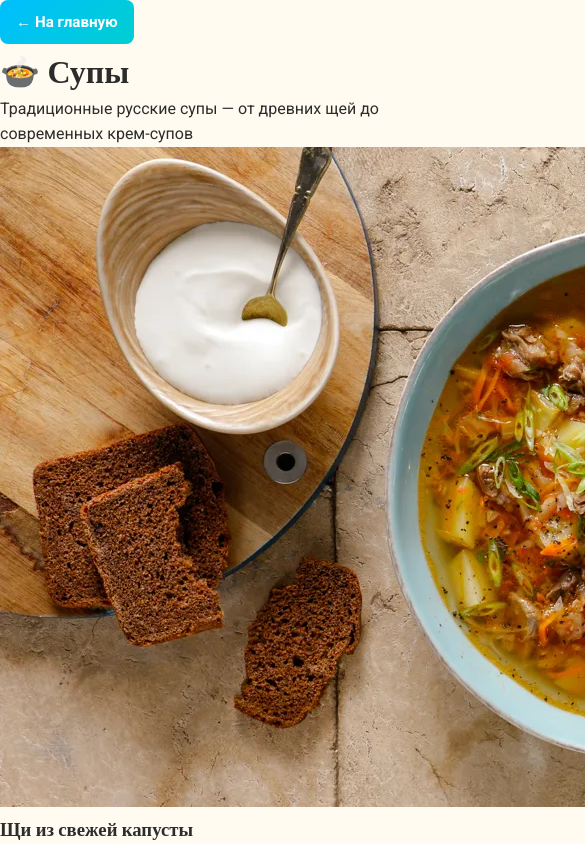
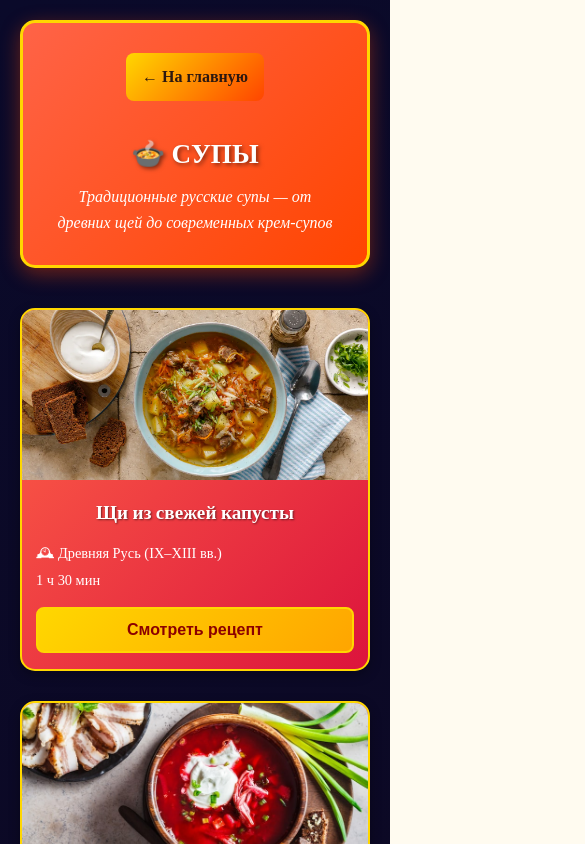
Before and after one commit to svideoproekt-ship-it/russka-kuhnya-9551, a React (Vite) app: page /soups in a window 390 px wide. Shown: the top 844 px of the page, 585 px wide, since content can reach past the window. Built offline with nearby package versions, Linux system fonts and the light colour scheme; a web font is replaced by a local one.

Commit message:
git add src/pages/Soups.css git commit -m "fix: create proper Soups.css with red-gold theme" git push origin

```diff
--- a/src/pages/Soups.css
+++ b/src/pages/Soups.css
@@ -1,17 +1,17 @@
-/* BakingCategory.css - Выпечка */
-.baking-category {
+/* Soups.css - Супы */
+.soups-category {
   min-height: 100vh;
-  background: linear-gradient(160deg, #0a0a2a 0%, #1a0a00 100%);
+  background: linear-gradient(160deg, #0a0a2a 0%, #1a0000 100%);
   padding: 20px;
   font-family: 'Times New Roman', serif;
 }
 
-.baking-category .back-button,
-.baking-category .back-home {
+.soups-category .back-button,
+.soups-category .back-home {
   display: inline-block;
   margin-bottom: 20px;
   padding: 10px 20px;
-  background: linear-gradient(135deg, #FFD700, #FF8C00);
+  background: linear-gradient(135deg, #FFD700, #FF4500);
   color: #2c1810;
   border: none;
   border-radius: 8px;
@@ -22,37 +22,37 @@
   transition: all 0.3s ease;
 }
 
-.baking-category .back-button:hover,
-.baking-category .back-home:hover {
+.soups-category .back-button:hover,
+.soups-category .back-home:hover {
   transform: translateY(-2px);
-  box-shadow: 0 4px 15px rgba(255, 215, 0, 0.6);
+  box-shadow: 0 4px 15px rgba(255, 69, 0, 0.6);
 }
 
-.baking-category .category-header {
+.soups-category .category-header {
   text-align: center;
   margin-bottom: 40px;
   padding: 30px;
-  background: linear-gradient(135deg, #FFD700, #FFA500);
-  border: 3px solid #FF8C00;
+  background: linear-gradient(135deg, #FF6347, #FF4500);
+  border: 3px solid #FFD700;
   border-radius: 15px;
-  box-shadow: 0 6px 20px rgba(255, 165, 0, 0.4);
+  box-shadow: 0 6px 20px rgba(255, 69, 0, 0.4);
 }
 
-.baking-category .category-header h1 {
-  color: #2c1810;
+.soups-category .category-header h1 {
+  color: #fff;
   font-size: 3rem;
   margin: 10px 0;
   text-transform: uppercase;
-  text-shadow: 1px 1px 2px rgba(255,255,255,0.5);
+  text-shadow: 2px 2px 4px rgba(0,0,0,0.5);
 }
 
-.baking-category .category-description {
-  color: #4a2c17;
+.soups-category .category-description {
+  color: #fff;
   font-size: 1.2rem;
   font-style: italic;
 }
 
-.baking-category .recipes-grid {
+.soups-category .recipes-grid {
   display: grid;
   grid-template-columns: repeat(auto-fill, minmax(320px, 1fr));
   gap: 30px;
@@ -60,8 +60,8 @@
   margin: 0 auto;
 }
 
-.baking-category .recipe-card {
-  background: linear-gradient(135deg, #FFB347, #FF8C00);
+.soups-category .recipe-card {
+  background: linear-gradient(135deg, #FF6347, #DC143C);
   border: 2px solid #FFD700;
   border-radius: 15px;
   overflow: hidden;
@@ -70,156 +70,158 @@
   box-shadow: 0 4px 12px rgba(0,0,0,0.3);
 }
 
-.baking-category .recipe-card:hover {
+.soups-category .recipe-card:hover {
   transform: translateY(-8px) scale(1.02);
-  box-shadow: 0 8px 25px rgba(255, 179, 71, 0.7);
-  border-color: #8B4513;
+  box-shadow: 0 8px 25px rgba(255, 99, 71, 0.7);
+  border-color: #FFD700;
 }
 
-.baking-category .recipe-card-image {
+.soups-category .recipe-card-image {
   width: 100%;
   height: 220px;
   overflow: hidden;
-  background: #8B4513;
+  background: #8B0000;
 }
 
-.baking-category .recipe-card-image img {
+.soups-category .recipe-card-image img {
   width: 100%;
   height: 100%;
   object-fit: cover;
   transition: transform 0.4s ease;
 }
 
-.baking-category .recipe-card:hover .recipe-card-image img {
+.soups-category .recipe-card:hover .recipe-card-image img {
   transform: scale(1.1);
 }
 
-.baking-category .recipe-card-content {
+.soups-category .recipe-card-content {
   padding: 20px;
 }
 
-.baking-category .recipe-card-content h3 {
-  color: #2c1810;
+.soups-category .recipe-card-content h3 {
+  color: #fff;
   font-size: 1.5rem;
   margin: 0 0 15px 0;
   text-align: center;
+  text-shadow: 1px 1px 2px rgba(0,0,0,0.5);
 }
 
-.baking-category .recipe-card-meta {
+.soups-category .recipe-card-meta {
   display: flex;
   justify-content: space-between;
   margin-bottom: 15px;
-  color: #4a2c17;
+  color: #fff;
   font-size: 0.9rem;
 }
 
-.baking-category .view-recipe-btn {
+.soups-category .view-recipe-btn {
   width: 100%;
   padding: 12px;
-  background: linear-gradient(135deg, #8B4513, #A0522D);
+  background: linear-gradient(135deg, #FFD700, #FFA500);
   border: 2px solid #FFD700;
   border-radius: 8px;
-  color: #FFD700;
+  color: #8B0000;
   font-size: 1rem;
   font-weight: bold;
   cursor: pointer;
   transition: all 0.3s ease;
 }
 
-.baking-category .view-recipe-btn:hover {
-  background: linear-gradient(135deg, #FFD700, #FFA500);
-  color: #2c1810;
+.soups-category .view-recipe-btn:hover {
+  background: linear-gradient(135deg, #fff, #FFD700);
+  color: #8B0000;
   transform: scale(1.05);
 }
 
-/* Детальная страница выпечки */
-.baking-category .recipe-detail {
+/* Детальная страница супов */
+.soups-category .recipe-detail {
   max-width: 900px;
   margin: 0 auto;
-  background: linear-gradient(135deg, #FFD700, #FFA500);
-  border: 3px solid #FF8C00;
+  background: linear-gradient(135deg, #FF6347, #DC143C);
+  border: 3px solid #FFD700;
   border-radius: 20px;
   padding: 40px;
   box-shadow: 0 8px 25px rgba(0,0,0,0.4);
 }
 
-.baking-category .recipe-header h1 {
-  color: #2c1810;
+.soups-category .recipe-header h1 {
+  color: #fff;
   font-size: 2.5rem;
   margin: 0 0 15px 0;
+  text-shadow: 2px 2px 4px rgba(0,0,0,0.5);
 }
 
-.baking-category .recipe-meta {
+.soups-category .recipe-meta {
   display: flex;
   justify-content: center;
   gap: 30px;
   font-size: 1.1rem;
-  color: #4a2c17;
+  color: #fff;
 }
 
-.baking-category .recipe-meta span {
+.soups-category .recipe-meta span {
   background: rgba(255, 215, 0, 0.4);
   padding: 8px 15px;
   border-radius: 20px;
-  border: 1px solid #FF8C00;
+  border: 1px solid #FFD700;
 }
 
-.baking-category .recipe-image-container {
+.soups-category .recipe-image-container {
   width: 100%;
   margin-bottom: 30px;
   border-radius: 15px;
   overflow: hidden;
-  border: 3px solid #FF8C00;
+  border: 3px solid #FFD700;
 }
 
-.baking-category .recipe-image {
+.soups-category .recipe-image {
   width: 100%;
   height: auto;
   display: block;
 }
 
-.baking-category .recipe-content {
+.soups-category .recipe-content {
   background: rgba(255, 248, 220, 0.95);
   border-radius: 15px;
   padding: 30px;
   color: #2c1810;
 }
 
-.baking-category .recipe-section h2 {
-  color: #8B4513;
+.soups-category .recipe-section h2 {
+  color: #8B0000;
   font-size: 1.8rem;
   margin-bottom: 20px;
   border-bottom: 3px solid #FFD700;
   padding-bottom: 10px;
 }
 
-.baking-category .ingredients-list li {
+.soups-category .ingredients-list li {
   padding: 10px 15px;
   margin-bottom: 8px;
-  background: linear-gradient(135deg, #FFB347, #FF8C00);
+  background: linear-gradient(135deg, #FF6347, #DC143C);
   border-radius: 8px;
-  color: #2c1810;
+  color: #fff;
   font-weight: 500;
   position: relative;
   padding-left: 35px;
   list-style: none;
 }
 
-.baking-category .ingredients-list li::before {
+.soups-category .ingredients-list li::before {
   content: "✓";
   position: absolute;
   left: 15px;
-  color: #2c1810;
+  color: #FFD700;
   font-weight: bold;
 }
 
-.baking-category .preparation-list {
+.soups-category .preparation-list {
   counter-reset: step-counter;
   list-style: none;
   padding: 0;
 }
 
-.baking-category .preparation-list li {
+.soups-category .preparation-list li {
   padding: 15px;
   margin-bottom: 12px;
   background: linear-gradient(135deg, #ffe4b5, #ffd27f);
@@ -230,13 +232,13 @@
   counter-increment: step-counter;
 }
 
-.baking-category .preparation-list li::before {
+.soups-category .preparation-list li::before {
   content: counter(step-counter);
   position: absolute;
   left: 15px;
   top: 50%;
   transform: translateY(-50%);
-  background: #8B4513;
+  background: #8B0000;
   color: #FFD700;
   width: 30px;
   height: 30px;
@@ -247,14 +249,14 @@
   font-weight: bold;
 }
 
-.baking-category .history-section {
+.soups-category .history-section {
   background: linear-gradient(135deg, #ffe4b5, #ffd27f);
   padding: 25px;
   border-radius: 15px;
-  border: 2px solid #8B4513;
+  border: 2px solid #8B0000;
 }
 
-.baking-category .history-text {
+.soups-category .history-text {
   color: #4a2c17;
   font-size: 1.1rem;
   line-height: 1.6;
@@ -262,37 +264,33 @@
   margin: 0;
 }
 
-@media (max-width: 768px) {
-  .baking-category .category-header h1 { font-size: 2rem; }
-  .baking-category .recipes-grid { grid-template-columns: 1fr; }
-  .baking-category .recipe-header h1 { font-size: 1.8rem; }
-  .baking-category .recipe-meta { flex-direction: column; gap: 10px; }
-  .baking-category .recipe-detail { padding: 20px; }
-}/* АДАПТИВНОСТЬ ВЫПЕЧКИ */
+/* АДАПТИВНОСТЬ СУПОВ */
 @media screen and (max-width: 768px) {
-  .baking-category .category-header h1 { font-size: 2.1rem !important; }
-  .baking-category .category-description { font-size: 1.1rem !important; }
-  .baking-category .recipe-card-content h3 { font-size: 1.35rem !important; }
-  .baking-category .recipe-card-meta { font-size: 0.95rem !important; }
-  .baking-category .view-recipe-btn { font-size: 1.05rem !important; padding: 13px; }
-  .baking-category .recipe-section h2 { font-size: 1.6rem !important; }
-  .baking-category .ingredients-list li, .baking-category .preparation-list li { font-size: 1.05rem !important; line-height: 1.55; padding: 12px 15px 12px 40px; }
-  .baking-category .history-text { font-size: 1.05rem !important; line-height: 1.7; }
+  .soups-category .category-header h1 { font-size: 2.1rem !important; }
+  .soups-category .category-description { font-size: 1.1rem !important; }
+  .soups-category .recipe-card-content h3 { font-size: 1.35rem !important; }
+  .soups-category .recipe-card-meta { font-size: 0.95rem !important; }
+  .soups-category .view-recipe-btn { font-size: 1.05rem !important; padding: 13px; }
+  .soups-category .recipe-section h2 { font-size: 1.6rem !important; }
+  .soups-category .ingredients-list li, .soups-category .preparation-list li { font-size: 1.05rem !important; line-height: 1.55; padding: 12px 15px 12px 40px; }
+  .soups-category .history-text { font-size: 1.05rem !important; line-height: 1.7; }
+  .soups-category .recipes-grid { grid-template-columns: 1fr; }
 }
+
 @media screen and (max-width: 480px) {
-  .baking-category .category-header h1 { font-size: 1.7rem !important; }
-  .baking-category .category-description { font-size: 1rem !important; }
-  .baking-category .recipe-card-image { height: 170px; }
-  .baking-category .recipe-card-content { padding: 16px 14px; }
-  .baking-category .recipe-card-content h3 { font-size: 1.2rem !important; }
-  .baking-category .recipe-card-meta { font-size: 0.9rem !important; flex-direction: column; gap: 4px; }
-  .baking-category .view-recipe-btn { font-size: 1rem !important; padding: 12px; }
-  .baking-category .recipe-detail { padding: 18px 14px; }
-  .baking-category .recipe-header h1 { font-size: 1.5rem !important; }
-  .baking-category .recipe-meta { flex-direction: column; gap: 6px; font-size: 0.95rem !important; }
-  .baking-category .recipe-section h2 { font-size: 1.35rem !important; }
-  .baking-category .ingredients-list li, .baking-category .preparation-list li { font-size: 1rem !important; padding: 11px 12px 11px 38px; }
-  .baking-category .history-section { padding: 16px 14px; }
-  .baking-category .history-text { font-size: 1rem !important; }
-  .baking-category .back-button, .baking-category .back-home { font-size: 1rem !important; padding: 11px 16px; }
+  .soups-category .category-header h1 { font-size: 1.7rem !important; }
+  .soups-category .category-description { font-size: 1rem !important; }
+  .soups-category .recipe-card-image { height: 170px; }
+  .soups-category .recipe-card-content { padding: 16px 14px; }
+  .soups-category .recipe-card-content h3 { font-size: 1.2rem !important; }
+  .soups-category .recipe-card-meta { font-size: 0.9rem !important; flex-direction: column; gap: 4px; }
+  .soups-category .view-recipe-btn { font-size: 1rem !important; padding: 12px; }
+  .soups-category .recipe-detail { padding: 18px 14px; }
+  .soups-category .recipe-header h1 { font-size: 1.5rem !important; }
+  .soups-category .recipe-meta { flex-direction: column; gap: 6px; font-size: 0.95rem !important; }
+  .soups-category .recipe-section h2 { font-size: 1.35rem !important; }
+  .soups-category .ingredients-list li, .soups-category .preparation-list li { font-size: 1rem !important; padding: 11px 12px 11px 38px; }
+  .soups-category .history-section { padding: 16px 14px; }
+  .soups-category .history-text { font-size: 1rem !important; }
+  .soups-category .back-button, .soups-category .back-home { font-size: 1rem !important; padding: 11px 16px; }
 }
```
